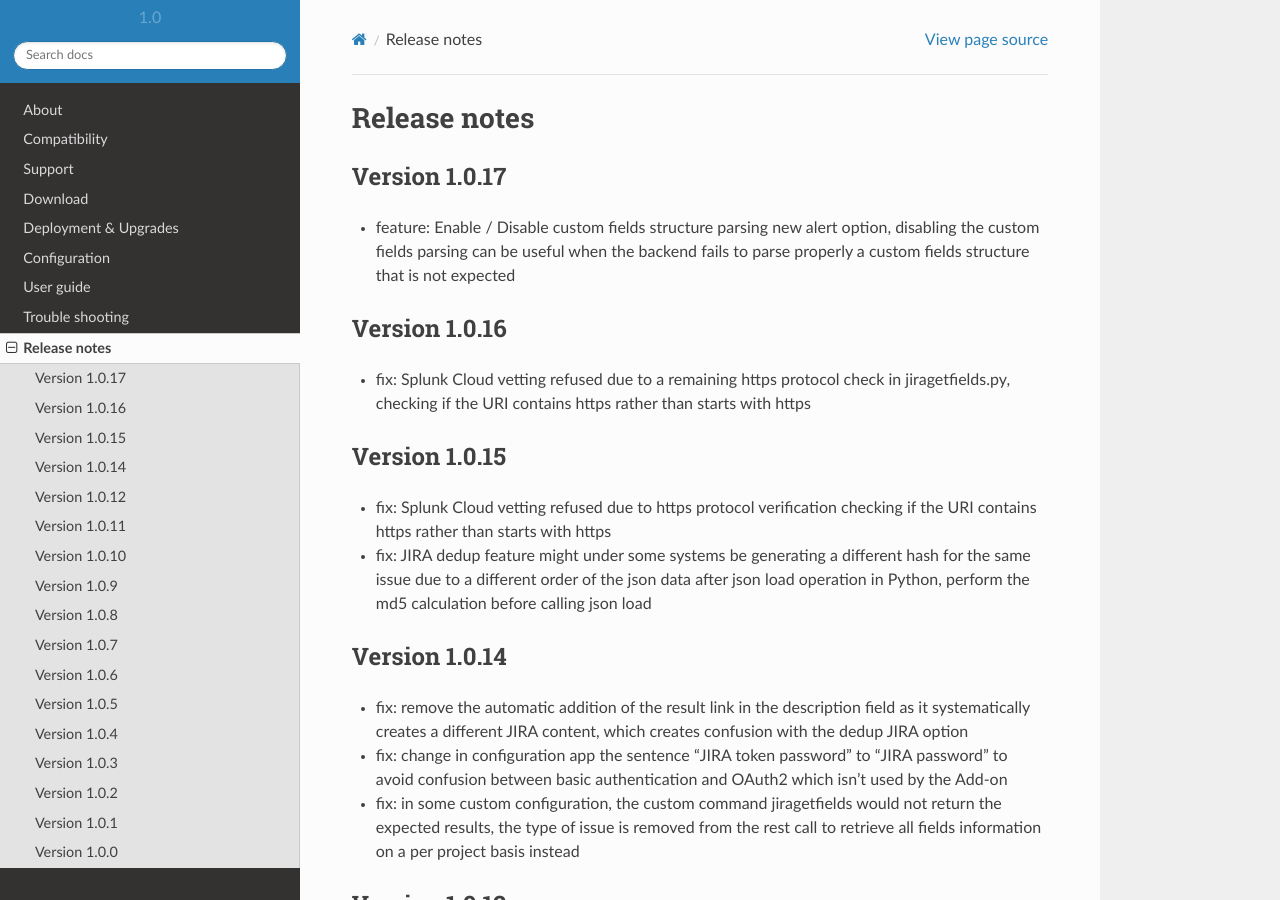
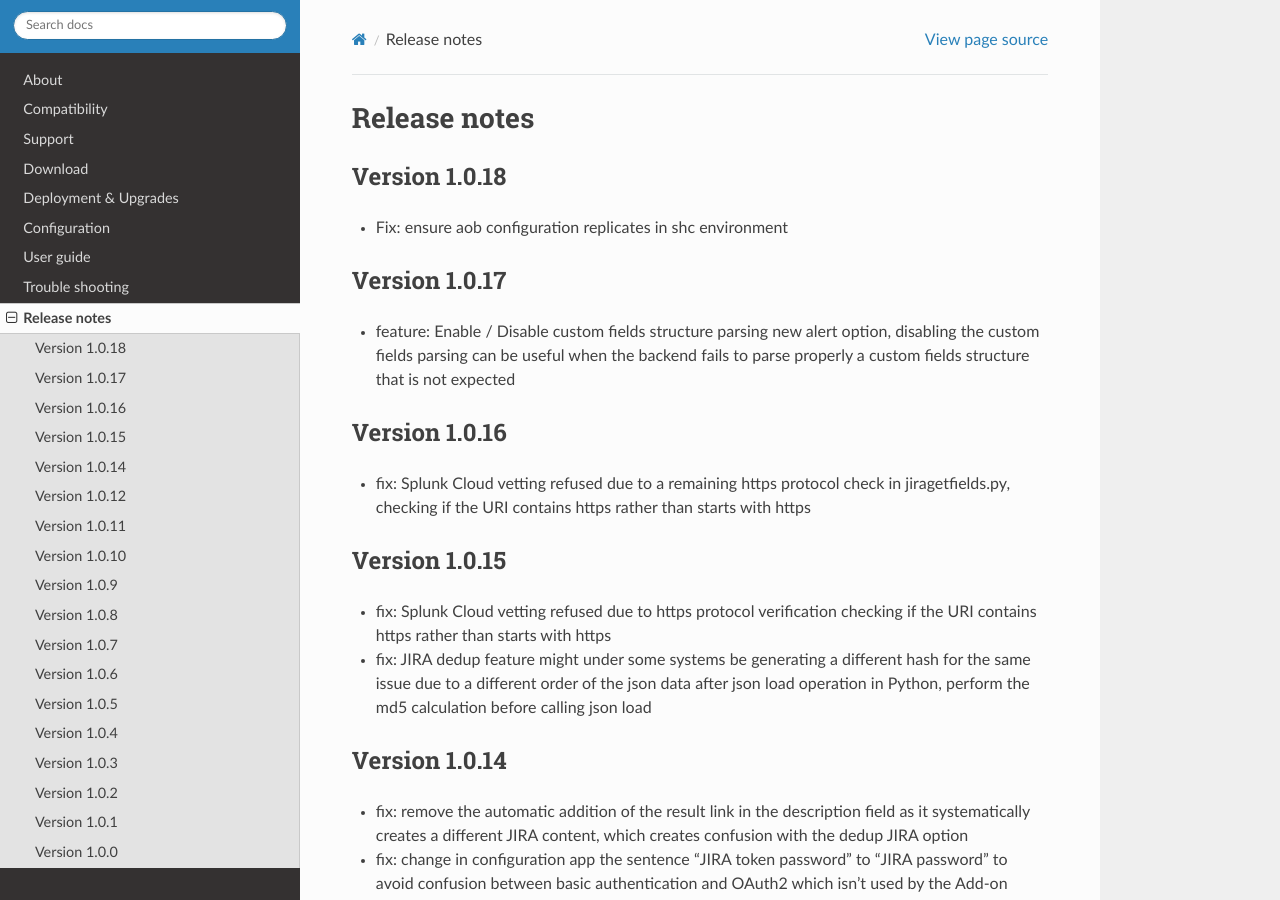
Before and after one commit to guilhemmarchand/TA-jira-service-desk-simple-addon, a Sphinx documentation site: the page built from docs/releasenotes.rst, in a window 1280 px wide and 900 px high. Built offline with Sphinx 7.4.7 and the Read the Docs theme 2.0.0, drawn with Linux system fonts in a browser that asks for light colours.

Commit message:
Version 1.0.18
- Fix: ensure aob configuration replicates in shc environment

```diff
--- a/docs/releasenotes.rst
+++ b/docs/releasenotes.rst
@@ -1,5 +1,10 @@
 Release notes
 #############
+
+Version 1.0.18
+==============
+
+- Fix: ensure aob configuration replicates in shc environment
 
 Version 1.0.17
 ==============
```
Also changed, not shown: 4 other files.
